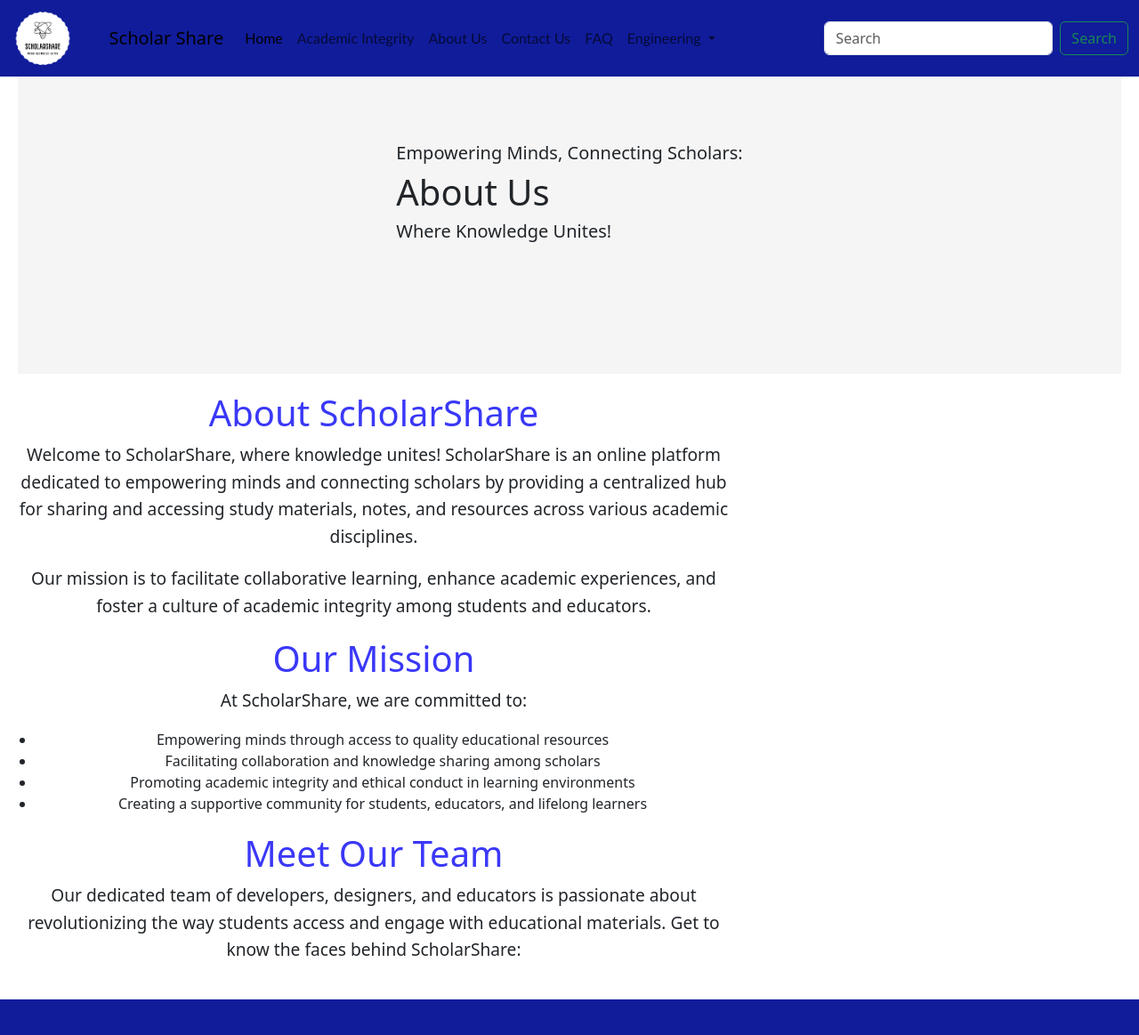
After one commit to jacobabr9/ScholarShareCode, a Django app: page /about_us/ in a window 1280 px wide. The commit adds this page. Shown: the whole page at 89% size. Run offline with Django 5.2, Linux system fonts and the light colour scheme.

Commit message:
adding about us page into django project

```diff
--- /dev/null
+++ b/Django/django_project/scholar_share/templates/scholar_share/about_us.html
@@ -0,0 +1,199 @@
+{% extends "scholar_share/base.html" %}
+{% block title %}
+Academic Intergrity Page
+{% endblock %}
+
+{% block content %}
+<style>
+/* CSS code from AboutUs.css */
+
+/* Global reset */
+html, body {
+    padding: 0;
+    margin: 0;
+}
+
+/* Navigation styles */
+header {
+    background-color: #101c9a;
+}
+
+nav ul {
+    list-style-type: none;
+    overflow: hidden;
+    margin: 0;
+    padding: 0;
+}
+
+nav ul li {
+    float: left;
+}
+
+nav ul li a, .dropbtn {
+    display: inline-block;
+    color: white;
+    font-family: calibri;
+    text-align: center;
+    padding: 20px 30px;
+    text-decoration: none;
+}
+
+nav ul li a:hover, .dropdown:hover .dropbtn {
+    background-color: #a87d52;
+}
+
+li.dropdown {
+    display: inline-block;
+}
+
+.dropdown-content {
+    display: none;
+    position: absolute;
+    background-color: #F0F8FF;
+    min-width: 150px;
+    box-shadow: 0px 8px 16px rgb(43, 41, 41);
+}
+
+.dropdown-content a {
+    color: black;
+    padding: 12px 16px;
+    text-decoration: none;
+    display: block;
+    text-align: left;
+}
+
+.dropdown-content a:hover {
+    background-color: #6495ED;
+}
+
+.dropdown:hover .dropdown-content {
+    z-index: 5;
+    display: block;
+}
+
+a:visited {
+    color: indigo;
+}
+
+/* Main container */
+.container {
+    display: flex;
+    flex-direction: row; /* Ensure items are laid out horizontally */
+    min-height: 100vh;
+}
+
+/* Sidebar styles */
+.sidebar {
+    width: 200px;
+    background-color: #f0f0f0;
+    padding: 20px;
+}
+
+.sidebar-slot {
+    margin-bottom: 20px;
+    background-color: #ddd;
+    height: 100px; /* Adjust height as needed */
+}
+
+/* Main content styles */
+.main-content {
+    flex: 1;
+    padding: 20px;
+}
+
+/* Hero section */
+.hero {
+    background-color: whitesmoke;
+    height: 50vh; /* You can adjust the height as needed */
+    display: flex;
+    align-items: center;
+    justify-content: center;
+    flex-direction: column;
+    padding: 20px;
+    box-sizing: border-box;
+}
+
+.headings {
+    max-width: 800px; /* Adjust as needed */
+    padding: 0 20px;
+}
+
+/* Sections */
+.about-section,
+.mission-section,
+.team-section {
+    max-width: 800px; /* Adjust as needed */
+    margin: 20px 0;
+    text-align: center;
+}
+
+.about-section h2,
+.mission-section h2,
+.team-section h2 {
+    font-size: 2.5rem;
+    color: #3a38f7;
+}
+
+.about-section p,
+.mission-section p,
+.team-section p {
+    font-size: 1.2rem;
+    line-height: 1.6;
+}
+
+.about-section ul,
+.mission-section ul {
+    list-style-type: disc;
+    padding-left: 20px;
+}
+
+/* Footer styles */
+footer {
+    background-color: #101c9a;
+    color: white;
+    text-align: center;
+    padding: 20px;
+}
+
+</style>
+<body>
+        <div class="main-content">
+            <div class="hero">
+                <div class="headings">
+                    <h5>Empowering Minds, Connecting Scholars:</h5>
+                    <h1>About Us</h1>
+                    <h5>Where Knowledge Unites!</h5>
+                </div>
+            </div>
+
+            <section class="about-section">
+                <h2>About ScholarShare</h2>
+                <p>Welcome to ScholarShare, where knowledge unites! ScholarShare is an online platform dedicated to empowering minds and connecting scholars by providing a centralized hub for sharing and accessing study materials, notes, and resources across various academic disciplines.</p>
+                <p>Our mission is to facilitate collaborative learning, enhance academic experiences, and foster a culture of academic integrity among students and educators.</p>
+            </section>
+
+            <section class="mission-section">
+                <h2>Our Mission</h2>
+                <p>At ScholarShare, we are committed to:</p>
+                <ul>
+                    <li>Empowering minds through access to quality educational resources</li>
+                    <li>Facilitating collaboration and knowledge sharing among scholars</li>
+                    <li>Promoting academic integrity and ethical conduct in learning environments</li>
+                    <li>Creating a supportive community for students, educators, and lifelong learners</li>
+                </ul>
+            </section>
+
+            <section class="team-section">
+                <h2>Meet Our Team</h2>
+                <p>Our dedicated team of developers, designers, and educators is passionate about revolutionizing the way students access and engage with educational materials. Get to know the faces behind ScholarShare:</p>
+                <!-- Add team member profiles or descriptions here -->
+            </section>
+        </div>
+    </div>
+
+    <footer>
+        <!-- Footer content goes here -->
+    </footer>
+</body>
+</html>
+{% endblock %}
--- a/Django/django_project/scholar_share/templates/scholar_share/base.html
+++ b/Django/django_project/scholar_share/templates/scholar_share/base.html
@@ -35,7 +35,7 @@
                         <a class="nav-link" href="/academic_integrity">Academic Integrity</a>
                     </li>
                     <li class="nav-item">
-                        <a class="nav-link" href="/academic_integrity">About Us</a>
+                        <a class="nav-link" href="/about_us">About Us</a>
                     </li>
                     <li class="nav-item">
                         <a class="nav-link" href="/contact_us">Contact Us</a>
@@ -65,6 +65,3 @@
         </div>
     </nav>
     {% block content %}{% endblock %}
-</body>
-
-</html>
--- a/Django/django_project/scholar_share/urls.py
+++ b/Django/django_project/scholar_share/urls.py
@@ -4,6 +4,7 @@ from . import views
 urlpatterns = [
     path('home/',views.home, name='scholar_share-home'),
     path('academic_integrity/',views.academic_integrity, name='scholar_share-academic_integrity'),
+    path('about_us/',views.about_us, name='scholar_share-about_us'),
     path('contact_us/',views.contact_us, name='scholar_share-contact_us'),
     path('civil_engineering/',views.civil_engineering, name='scholar_share-civil_engineering'),
     path('software_engineering/',views.software_engineering, name='scholar_share-software_engineering'),
--- a/Django/django_project/scholar_share/views.py
+++ b/Django/django_project/scholar_share/views.py
@@ -7,6 +7,9 @@ def home(request):
 
 def academic_integrity(request):
     return render(request, 'scholar_share/academic_integrity.html')
+
+def about_us(request):
+    return render(request, 'scholar_share/about_us.html')
 
 def contact_us(request):
     return render(request, 'scholar_share/contact_us.html')
```
Also changed, not shown: About Us/AboutUs.html (deleted, +0 -75 lines).
